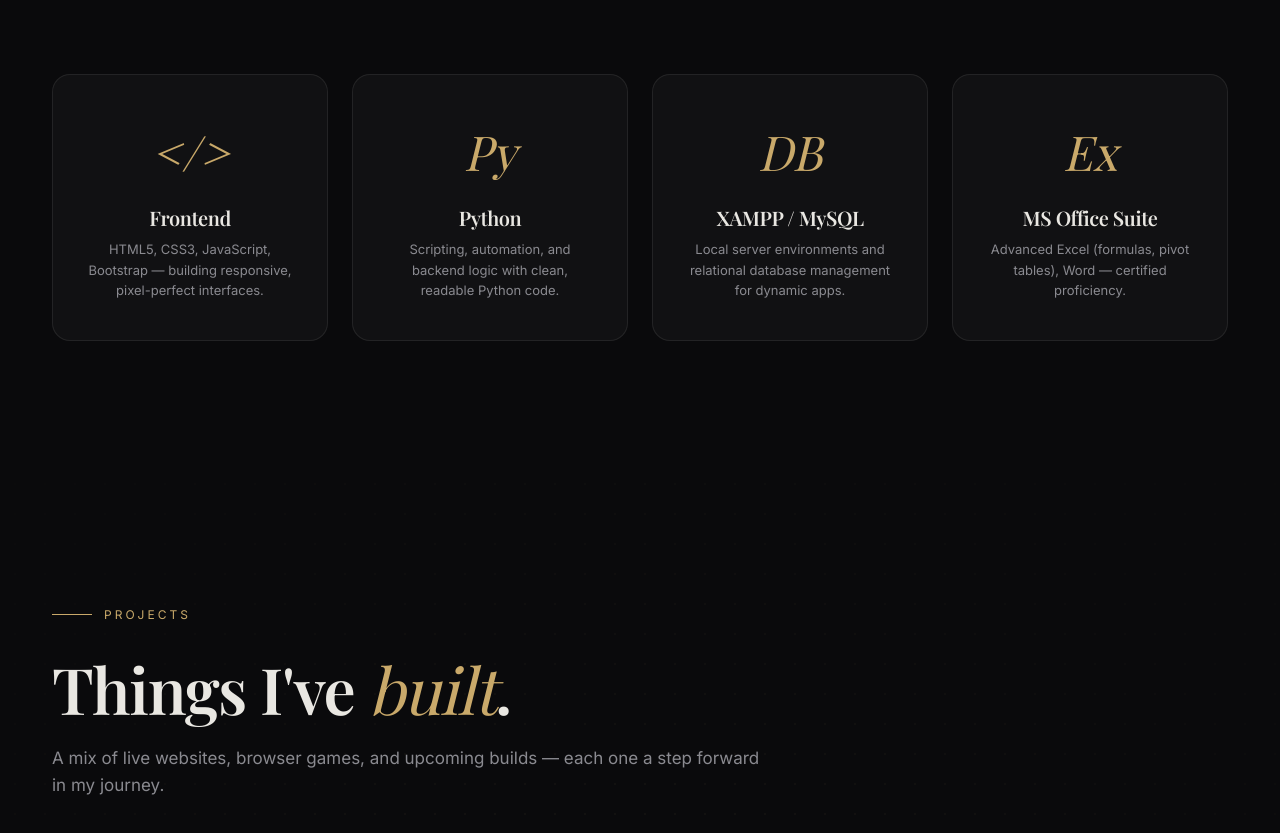
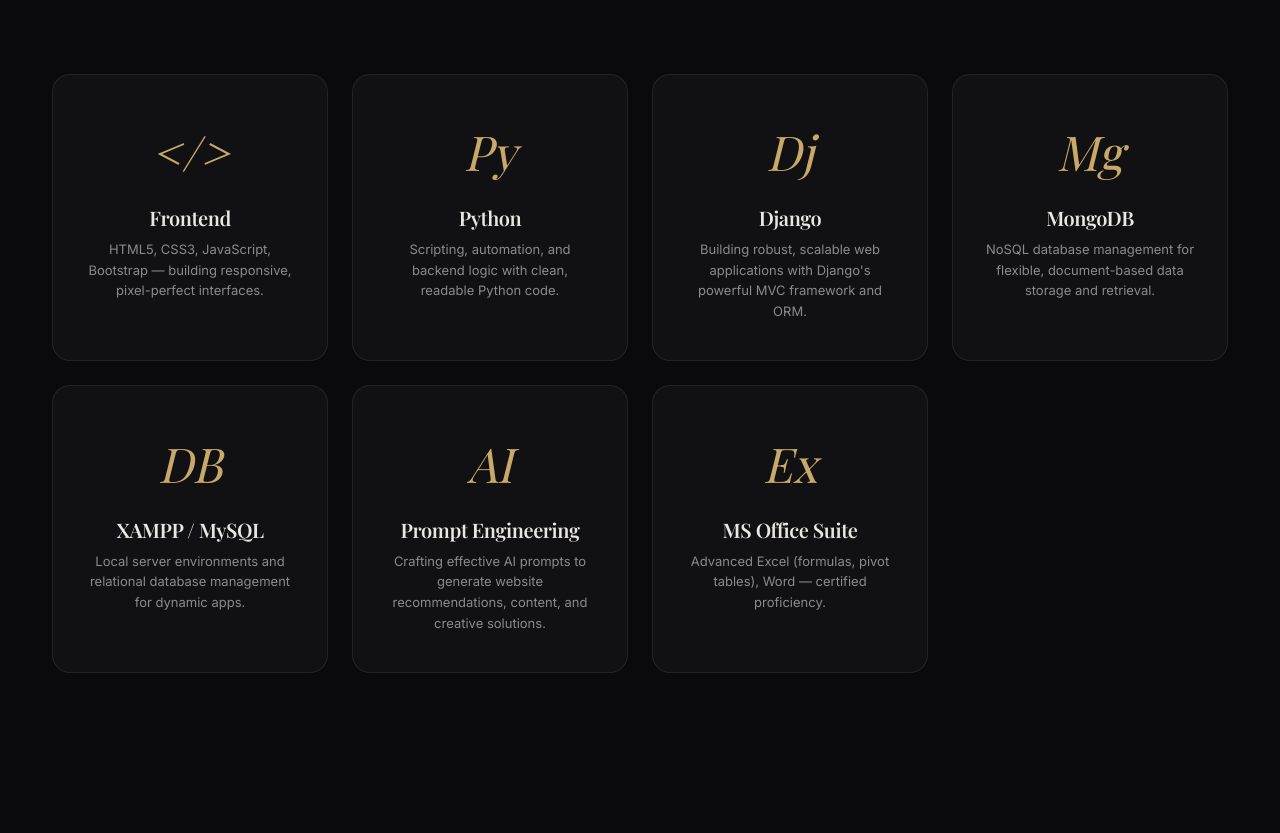
Before and after one commit to Khiladi3107/Portfolio, a plain HTML site: page index.html in a window 1280 px wide. Shown: the part 2375-3208 px from the top of the page. Drawn offline with nearby package versions, Linux system fonts and the light colour scheme; a web font is replaced by a local one.

```diff
--- a/index.html
+++ b/index.html
@@ -641,7 +641,7 @@
         <h3>Code. Create. Deploy.</h3>
         <p>I'm currently pursuing <strong style="color:var(--text)">two engineering degrees simultaneously — Civil Engineering and Computer Science & Engineering</strong>. Balancing both disciplines has sharpened my problem-solving skills and given me a unique perspective on design and structure.</p>
         <p>Alongside my college curriculum, I'm undergoing <strong style="color:var(--text)">intensive professional web development training</strong>, where I've mastered <strong style="color:var(--text)">HTML, CSS, JavaScript, Bootstrap, Python, and XAMPP</strong>. Every project I ship — from a full food ordering website to browser-based games — is a testament to this structured learning journey.</p>
-        <p>Beyond coding, I'm certified in <strong style="color:var(--text)">Advanced MS Excel and MS Word</strong>, giving me a strong foundation in data handling and documentation — skills that complement my technical work beautifully.</p><p><strong style="color:var(--text)">I approach software development with a civil engineer's mindset: building robust data foundations, drafting clean system architectures, and writing code with structural integrity.</strong></p>
+        <p>Beyond coding, I'm certified in <strong style="color:var(--text)">Advanced MS Excel and MS Word</strong>, giving me a strong foundation in data handling and documentation — skills that complement my technical work beautifully.</p><i><p><strong style="color:var(--text)">I approach software development with a civil engineer's mindset: building robust data foundations, drafting clean system architectures, and writing code with structural integrity.</strong></p></i>
         <div class="stats">
           <div class="stat"><div class="num">4+</div><div class="lbl">Projects</div></div>
           <div class="stat"><div class="num">4</div><div class="lbl">Deployed Live</div></div>
@@ -667,9 +667,24 @@
         <p>Scripting, automation, and backend logic with clean, readable Python code.</p>
       </div>
       <div class="skill reveal">
+        <div class="icon">Dj</div>
+        <h3>Django</h3>
+        <p>Building robust, scalable web applications with Django's powerful MVC framework and ORM.</p>
+      </div>
+      <div class="skill reveal">
+        <div class="icon">Mg</div>
+        <h3>MongoDB</h3>
+        <p>NoSQL database management for flexible, document-based data storage and retrieval.</p>
+      </div>
+      <div class="skill reveal">
         <div class="icon">DB</div>
         <h3>XAMPP / MySQL</h3>
         <p>Local server environments and relational database management for dynamic apps.</p>
+      </div>
+      <div class="skill reveal">
+        <div class="icon">AI</div>
+        <h3>Prompt Engineering</h3>
+        <p>Crafting effective AI prompts to generate website recommendations, content, and creative solutions.</p>
       </div>
       <div class="skill reveal">
         <div class="icon">Ex</div>
@@ -879,7 +894,7 @@
         </div>
       </div>
 
-      <form class="form" id="contactForm"  action="https://formspree.io/f/mpqgllzg" method="POST">
+      <form class="form" id="contactForm"   action="https://formspree.io/f/mpqgllzg" method="POST">
         <div class="form-row">
           <div class="field"><label>Your Name</label><input type="text" name="name" required placeholder="Your Name"></div>
           <div class="field"><label>Email</label><input type="email" name="email" required placeholder="you@company.com"></div>
```
